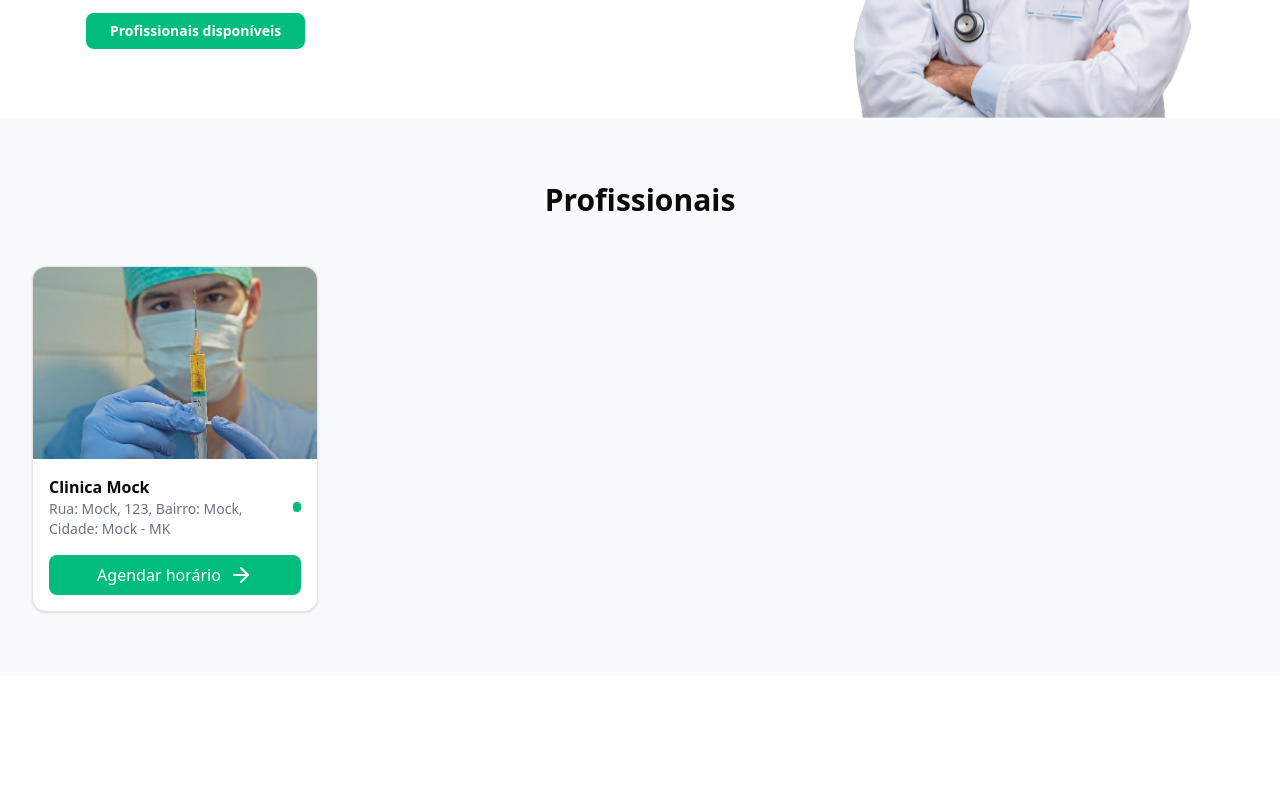
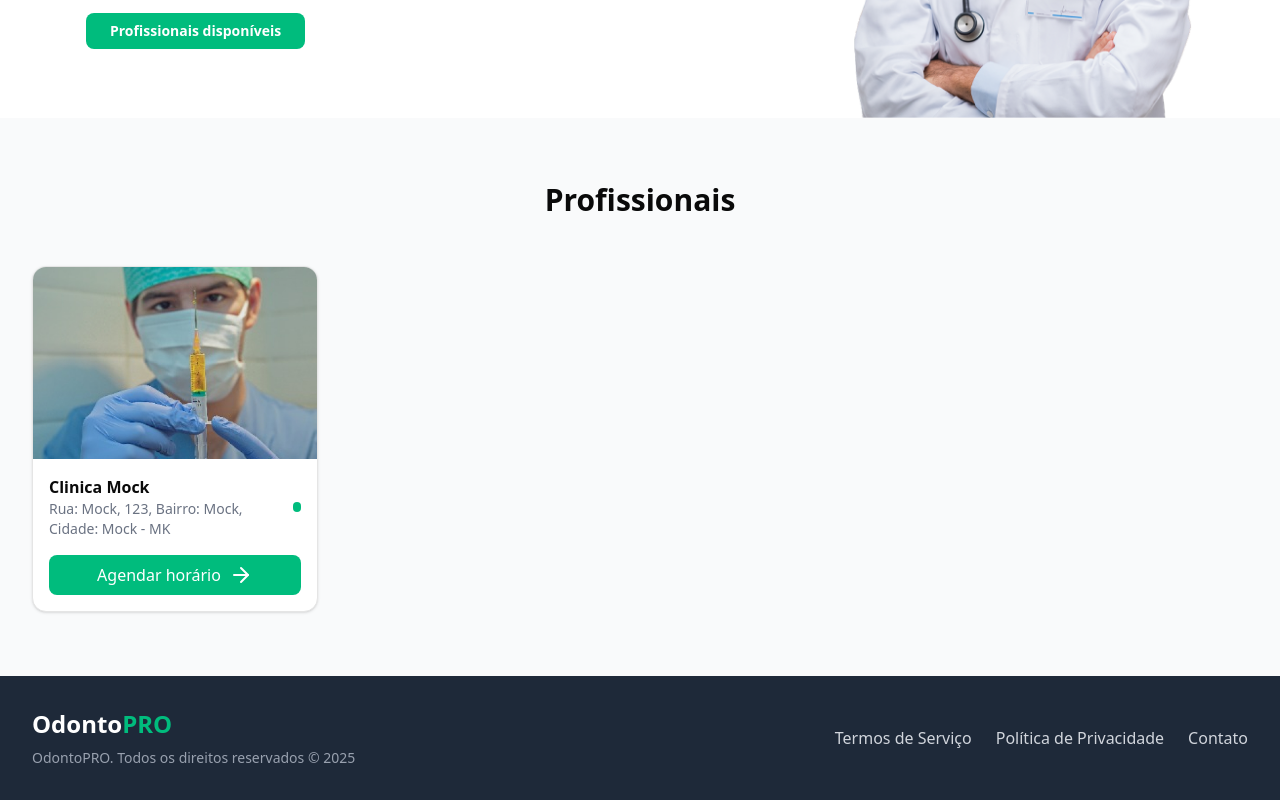
Before and after one commit to AmauriOliveira/SaaS-Sistema-para-clinicas, a Next.js app: page / in a window 1280 px wide. Shown: the part 393-1193 px from the top of the page. Before the commit the page ends 1069 px from the top, so only its background shows below. Built offline with nearby package versions, Linux system fonts and the light colour scheme.

Commit message:
Componente footer

```diff
--- /dev/null
+++ b/src/app/(unlogged)/_components/footer.tsx
@@ -0,0 +1,32 @@
+import Link from 'next/link';
+
+
+export function Footer() {
+  return (
+    <footer className='bg-gray-800 text-white py-8'>
+      <div className='container mx-auto px-4 sm:px-6 lg:px-8'>
+        <div className='flex flex-col md:flex-row justify-between items-center'>
+          <div className='mb-4 md:mb-0'>
+            <Link className='text-2xl font-bold text-white' href='/'>
+              Odonto<span className='text-emerald-500'>PRO</span>
+            </Link>
+            <p className='text-sm text-gray-400 mt-2'>
+              OdontoPRO. Todos os direitos reservados © {new Date().getFullYear()}{' '}
+            </p>
+          </div>
+          <div className='flex space-x-6'>
+            <Link href='#' className='text-gray-300 hover:text-white'>
+              Termos de Serviço
+            </Link>
+            <Link href='#' className='text-gray-300 hover:text-white'>
+              Política de Privacidade
+            </Link>
+            <Link href='#' className='text-gray-300 hover:text-white'>
+              Contato
+            </Link>
+          </div>
+        </div>
+      </div>
+    </footer>
+  );
+}
--- a/src/app/(unlogged)/page.tsx
+++ b/src/app/(unlogged)/page.tsx
@@ -1,3 +1,4 @@
+import { Footer } from './_components/footer';
 import { Header } from './_components/header';
 import { Hero } from './_components/hero';
 import { Profissional } from './_components/professionals';
@@ -10,6 +11,7 @@ export default function Home() {
       <div>
         <Hero />
         <Profissional />
+        <Footer />
       </div>
     </div>
   );
```
